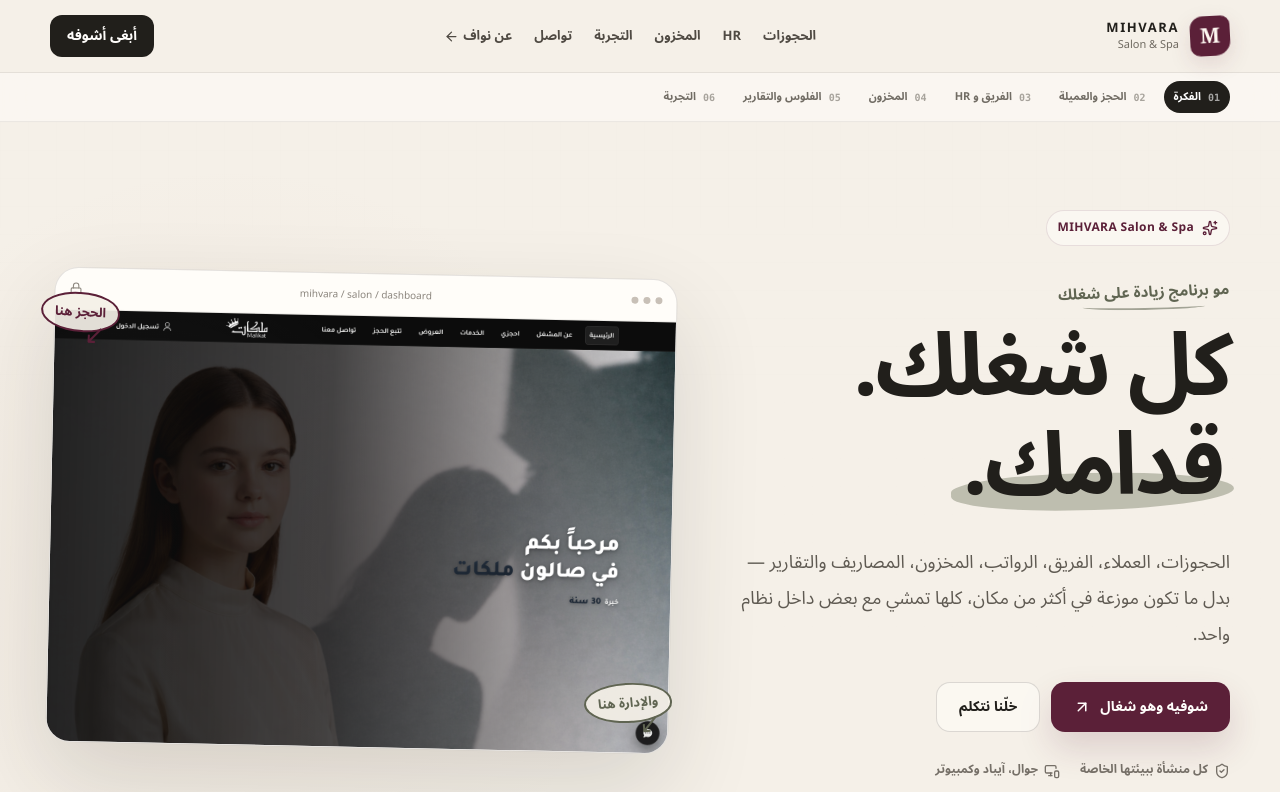
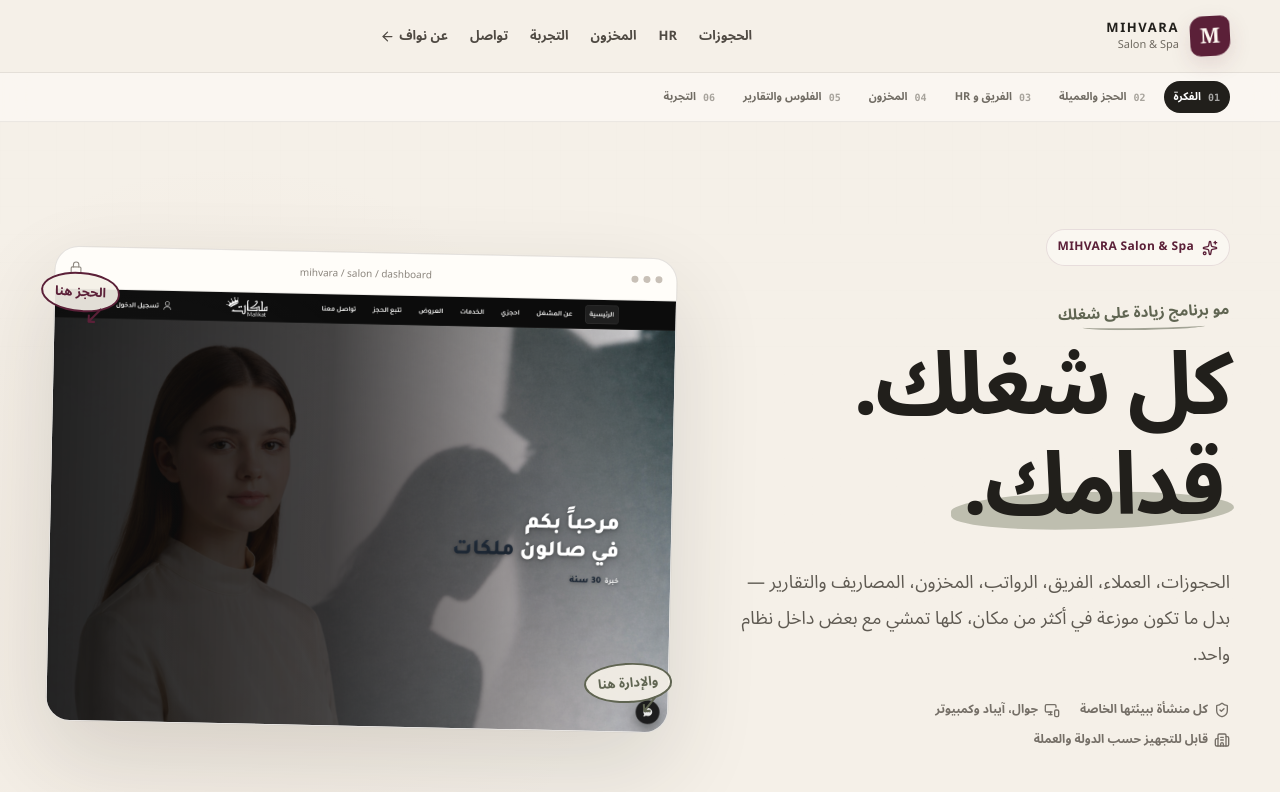
Before and after one commit to nawafoly/nawaf-portfolio, a React (Vite) app in the folder portfolio/: page /salon in a window 1280 px wide. Shown: the top 792 px of the page. Built offline with nearby package versions, Linux system fonts and the light colour scheme.

Commit message:
fix(salon): simplify CTAs and improve inventory contrast

```diff
--- a/portfolio/src/pages/MalikatLandingPage.tsx
+++ b/portfolio/src/pages/MalikatLandingPage.tsx
@@ -173,10 +173,6 @@
             </a>
           </nav>
 
-          <a href="#request-demo" className="malikat-button malikat-button--small malikat-header__cta">
-            أبغى أشوفه
-          </a>
-
           <button
             type="button"
             className="malikat-menu-button"
@@ -225,14 +221,6 @@
                 الحجوزات، العملاء، الفريق، الرواتب، المخزون، المصاريف والتقارير —
                 بدل ما تكون موزعة في أكثر من مكان، كلها تمشي مع بعض داخل نظام واحد.
               </p>
-
-              <div className="malikat-hero__actions">
-                <a href="#experience" className="malikat-button malikat-button--primary">
-                  شوفيه وهو شغال
-                  <ArrowUpRight aria-hidden="true" size={18} />
-                </a>
-                <a href="#request-demo" className="malikat-button malikat-button--ghost">خلّنا نتكلم</a>
-              </div>
 
               <div className="malikat-trust-row">
                 <span><ShieldCheck aria-hidden="true" size={16} /> كل منشأة ببيئتها الخاصة</span>
@@ -341,7 +329,7 @@
               <div>
                 <p className="malikat-section-label">المخزون</p>
                 <h2>مو مهم تعرفي «كم باقي» بس.</h2>
-                <p>الأهم تعرفي: ليه نقص؟ انصرف لمين؟ دخل من أي شراء؟ وأي خدمة استهلكته؟</p>
+                <p style={{ color: 'rgba(255, 255, 255, 0.9)' }}>الأهم تعرفي: ليه نقص؟ انصرف لمين؟ دخل من أي شراء؟ وأي خدمة استهلكته؟</p>
               </div>
             </div>
 
@@ -480,10 +468,10 @@
                 </select>
               </label>
               <button type="submit" className="malikat-button malikat-button--primary malikat-request-form__submit">
-                افتح واتساب
+                تواصل معي على واتساب
                 <ArrowUpRight aria-hidden="true" size={18} />
               </button>
-              <small>البيانات ما تنحفظ في الموقع؛ فقط نجهز منها رسالة واتساب.</small>
+              <small>البيانات ما تنحفظ في الموقع؛ فقط نجهز منها رسالة واتساب تفتح مباشرة على محادثتي.</small>
             </form>
           </div>
         </section>
@@ -503,8 +491,6 @@
           </div>
         </div>
       </footer>
-
-      <a href="#request-demo" className="malikat-mobile-cta">أبغى أشوفه <ArrowUpRight aria-hidden="true" size={17} /></a>
     </div>
   )
 }
```
